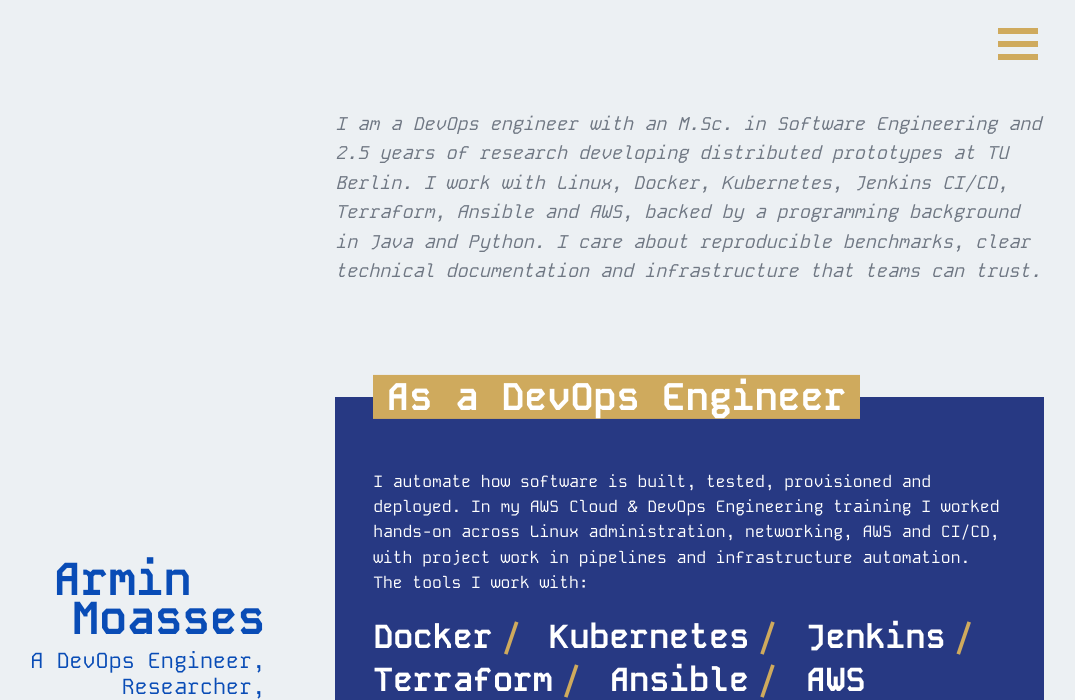
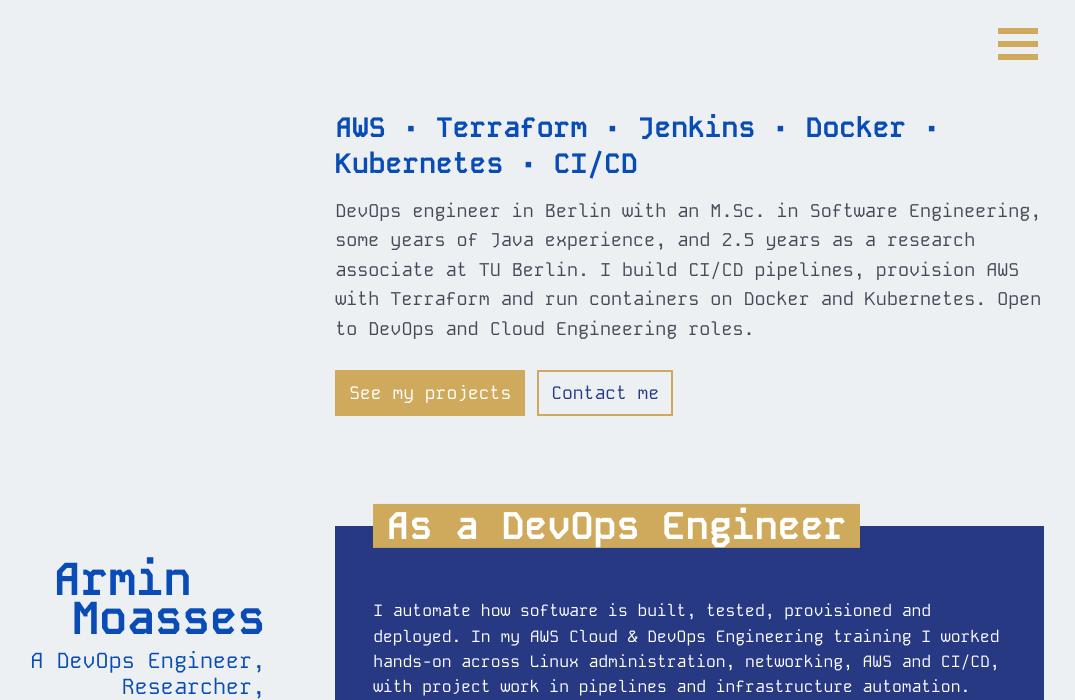
Before and after one commit to Moasses/moasses.github.io, a Flask app: template app/templates/index.html in a window 1280 px wide. Shown: the top 700 px of the page, without its empty margins (204-1279 px from the left). Run offline with Flask 3, Linux system fonts and the light colour scheme; the template is opened without the code that fills it: most values are stand-ins (such as "Sample title", 1, 10 or a date in 2020); parts of the project's set-up code (start-up, migrations or seed data) failed here and were passed over.

Commit message:
Add headline and call-to-action buttons to the start page

```diff
--- a/app/static/css/style.css
+++ b/app/static/css/style.css
@@ -289,3 +289,12 @@ img { max-width: 100%; display: block; }
 .meta-line { color: var(--gold); font-size: .95rem; }
 .arch img, .card .thumb img { width: 100%; height: auto; }
 .card .thumb img { max-height: 100%; object-fit: contain; }
+/* hero text: headline, short intro, call-to-action buttons */
+.hero-text { margin: 0 0 110px; }
+.lead { margin: 0 0 14px; color: var(--blue); font-family: var(--font) !important;
+        font-size: clamp(1.3rem, 2.2vw, 1.75rem); font-weight: 700; line-height: 1.3; }
+.hero-text .intro { margin: 0 0 26px; font-style: normal; color: #444b57; }
+.cta { display: flex; flex-wrap: wrap; gap: 12px; margin: 0; }
+.btn-ghost { background: transparent; color: var(--navy); box-shadow: inset 0 0 0 2px var(--gold); }
+.btn-ghost:hover { background: var(--gold); color: #fff; }
+@media (max-width: 980px) { .hero-text { margin-bottom: 90px; } }
--- a/app/templates/index.html
+++ b/app/templates/index.html
@@ -1,7 +1,16 @@
 {% extends "base.html" %}
 {% import "partials/blocks.html" as b with context %}
 {% block content %}
-<p class="intro">{{ content.profile.intro }}</p>
+{% set pr = content.profile %}
+<div class="hero-text">
+  {% if pr.tagline %}<p class="lead">{{ pr.tagline }}</p>{% endif %}
+  <p class="intro">{{ pr.intro }}</p>
+  <p class="cta">
+    <a class="btn" href="#projects">See my projects</a>
+    {% if pr.email %}{% set parts = pr.email.split('@', 1) %}<a class="btn btn-ghost mail" href="#" data-u="{{ parts[0] }}" data-d="{{ parts[1] }}">Contact me</a>{% endif %}
+    {% if pr.cv_file %}<a class="btn btn-ghost" href="{{ media_url(pr.cv_file) }}" download>Download CV</a>{% endif %}
+  </p>
+</div>
 
 {% for s in content.sections %}
 <section class="section" id="{{ s.slug }}" aria-labelledby="h-{{ s.slug }}">
--- a/content/content.json
+++ b/content/content.json
@@ -8,9 +8,9 @@
       "Researcher,",
       "and Developer"
     ],
-    "tagline": "DevOps Engineer · Berlin, Germany",
+    "tagline": "AWS · Terraform · Jenkins · Docker · Kubernetes · CI/CD",
     "location": "Berlin, Germany · Open to relocation",
-    "intro": "I am a DevOps engineer with an M.Sc. in Software Engineering and 2.5 years of research developing distributed prototypes at TU Berlin. I work with Linux, Docker, Kubernetes, Jenkins CI/CD, Terraform, Ansible and AWS, backed by a programming background in Java and Python. I care about reproducible benchmarks, clear technical documentation and infrastructure that teams can trust.",
+    "intro": "DevOps engineer in Berlin with an M.Sc. in Software Engineering, some years of Java experience, and 2.5 years as a research associate at TU Berlin. I build CI/CD pipelines, provision AWS with Terraform and run containers on Docker and Kubernetes. Open to DevOps and Cloud Engineering roles.",
     "email": "armin.moasses@gmail.com",
     "phone": "",
     "show_phone": false,
```
